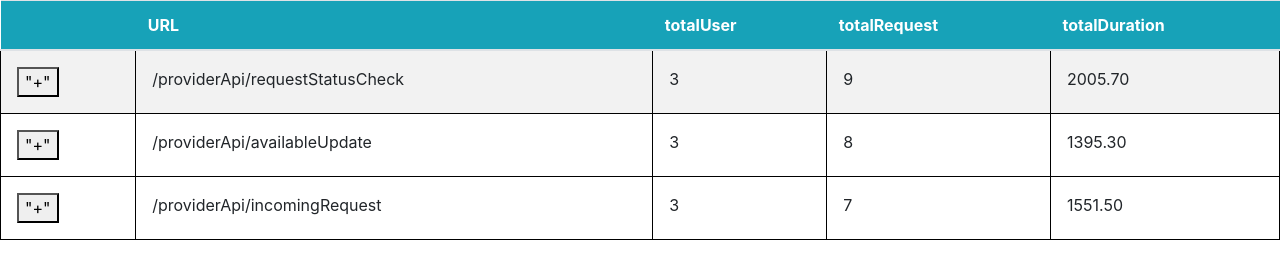
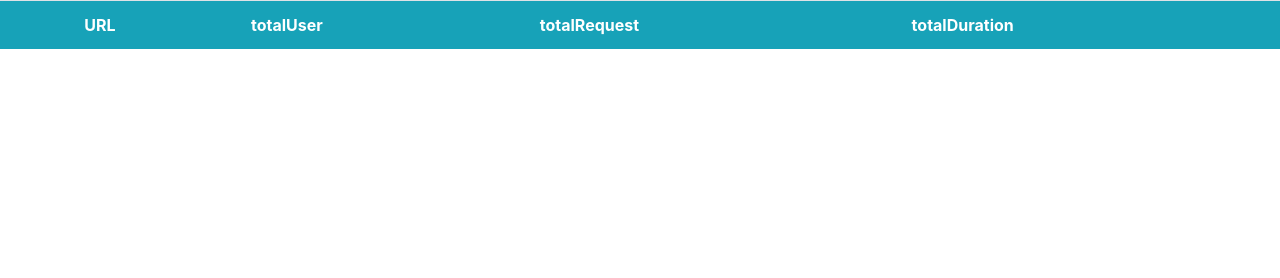
Before and after one commit to Slon-ua/analytics, a website: page index.html in a window 1280 px wide. Drawn offline with nearby package versions, Linux system fonts and the light colour scheme.

Commit message:
first commit

```diff
--- a/index.html
+++ b/index.html
@@ -4,7 +4,7 @@
     <meta name="viewport" content="width=device-width, initial-scale=1.0">
     <title>Document</title>
         <script src="https://ajax.googleapis.com/ajax/libs/jquery/3.3.1/jquery.min.js"></script>
-        <!-- <script src="./getJSON.js"></script>-->
+         <script src="./JSONvar.js"></script>
         <link rel="stylesheet" href="https://stackpath.bootstrapcdn.com/bootstrap/4.3.1/css/bootstrap.min.css" integrity="sha384-ggOyR0iXCbMQv3Xipma34MD+dH/1fQ784/j6cY/iJTQUOhcWr7x9JvoRxT2MZw1T" crossorigin="anonymous">
 
 
@@ -45,7 +45,7 @@
 
             </tbody>
         </table>
-<script>
+<!-- <script>
             var myArray = [
                 {'name':'Michael', 'age':'30', 'birthdate':'11/10/1989'},
                 {'name':'Mila', 'age':'32', 'birthdate':'10/1/1989'},
@@ -183,7 +183,7 @@
 
         };
         </script>
-        <script>
+ -->        <script>
 
         // let text = 'true';
         //     const getTxt = async () => {
```
